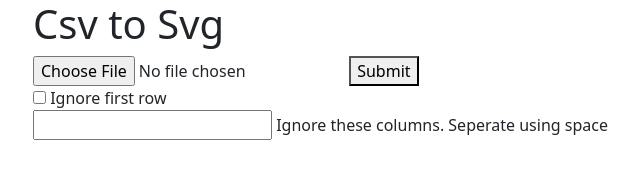
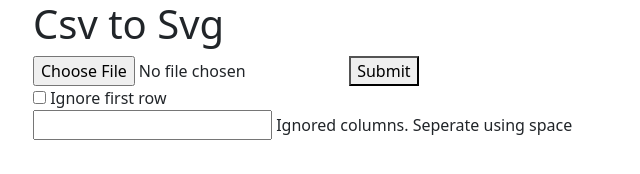
Before and after one commit to Antosser/csv-to-svg, a plain HTML site: page index.html in a window 1280 px wide. Shown: the full height of the page, 49-689 px from the left. Drawn offline with Linux system fonts and the light colour scheme.

Commit message:
Text change

```diff
--- a/index.html
+++ b/index.html
@@ -15,7 +15,7 @@
 			<button id="submit">Submit</button>
 			<br>
 			<input type="checkbox" id="ignorefirst"> Ignore first row <br>
-			<input type="text" id="ignorecol"> Ignore these columns. Seperate using space <br>
+			<input type="text" id="ignorecol"> Ignored columns. Seperate using space <br>
 		</div>
 	</body>
 </html>
```
